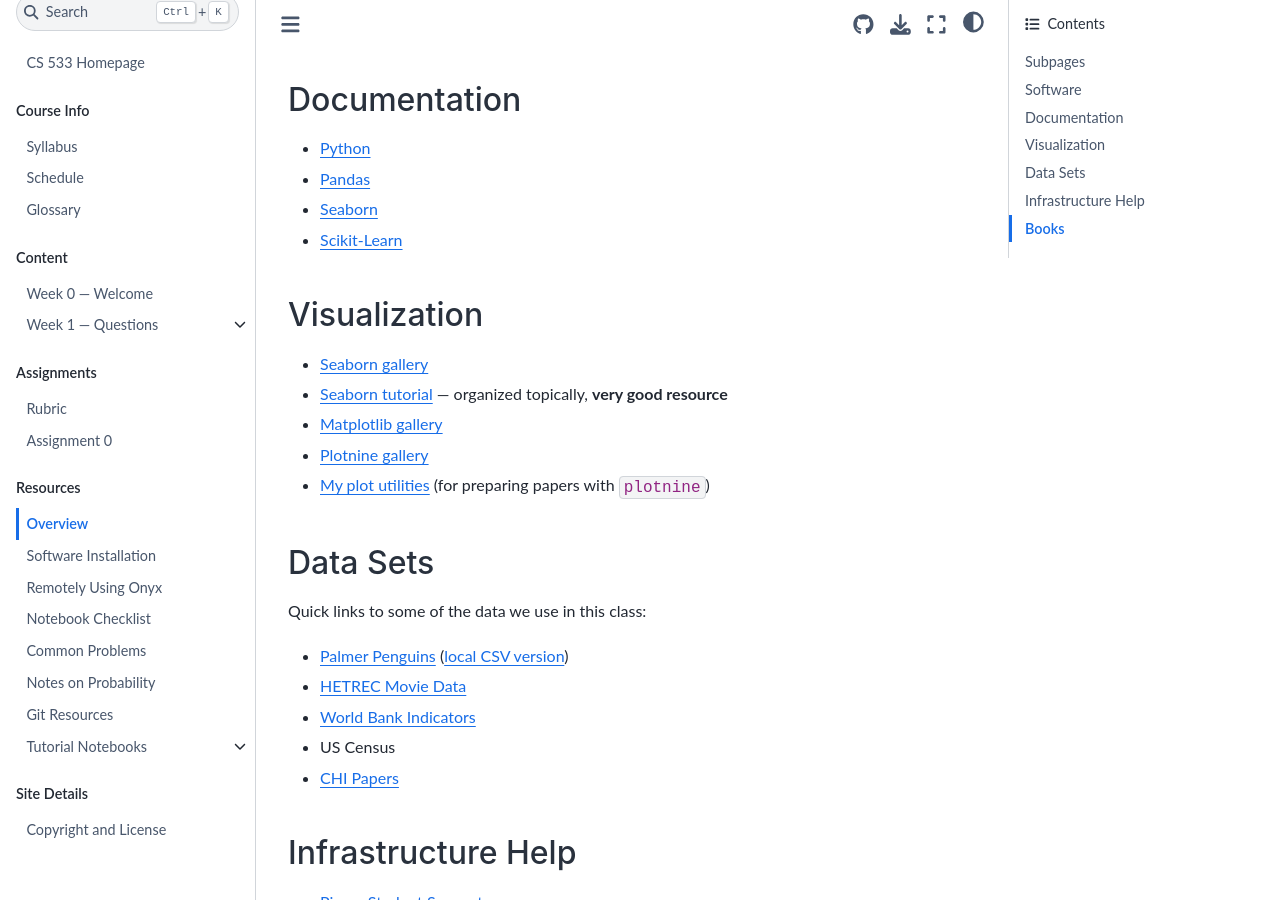
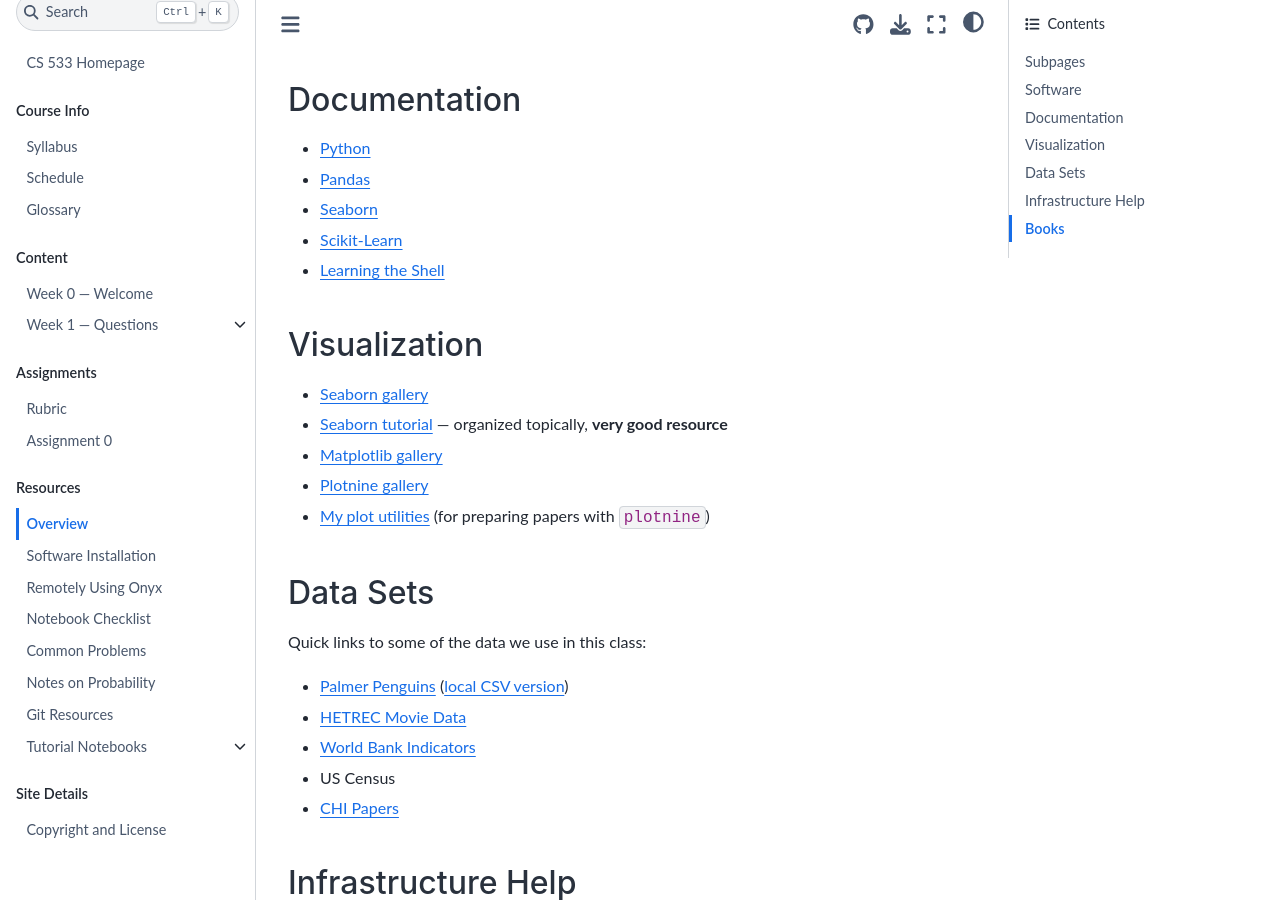
Before and after one commit to mdekstrand/cs533-web, a Jupyter Book: the page built from resources/index.md, in a window 1280 px wide and 900 px high, scrolled down 638 px. Built offline with Jupyter Book 1.0.4 settings and Sphinx 7.4.7 and the Sphinx Book theme 1.1.4, drawn with Linux system fonts in a browser that asks for light colours; pages that are not in the unit, such as notebooks, are missing from menus; a style sheet for code colours, icons or effects is not loaded.

Commit message:
learning the shell

```diff
--- a/resources/index.md
+++ b/resources/index.md
@@ -26,6 +26,7 @@
 -   [Pandas](http://pandas.pydata.org/pandas-docs/stable/)
 -   [Seaborn](/seaborn)
 -   [Scikit-Learn](https://scikit-learn.org/stable/user_guide.html)
+-   [Learning the Shell](http://linuxcommand.org/lc3_learning_the_shell.php)
 
 ## Visualization
 
```
